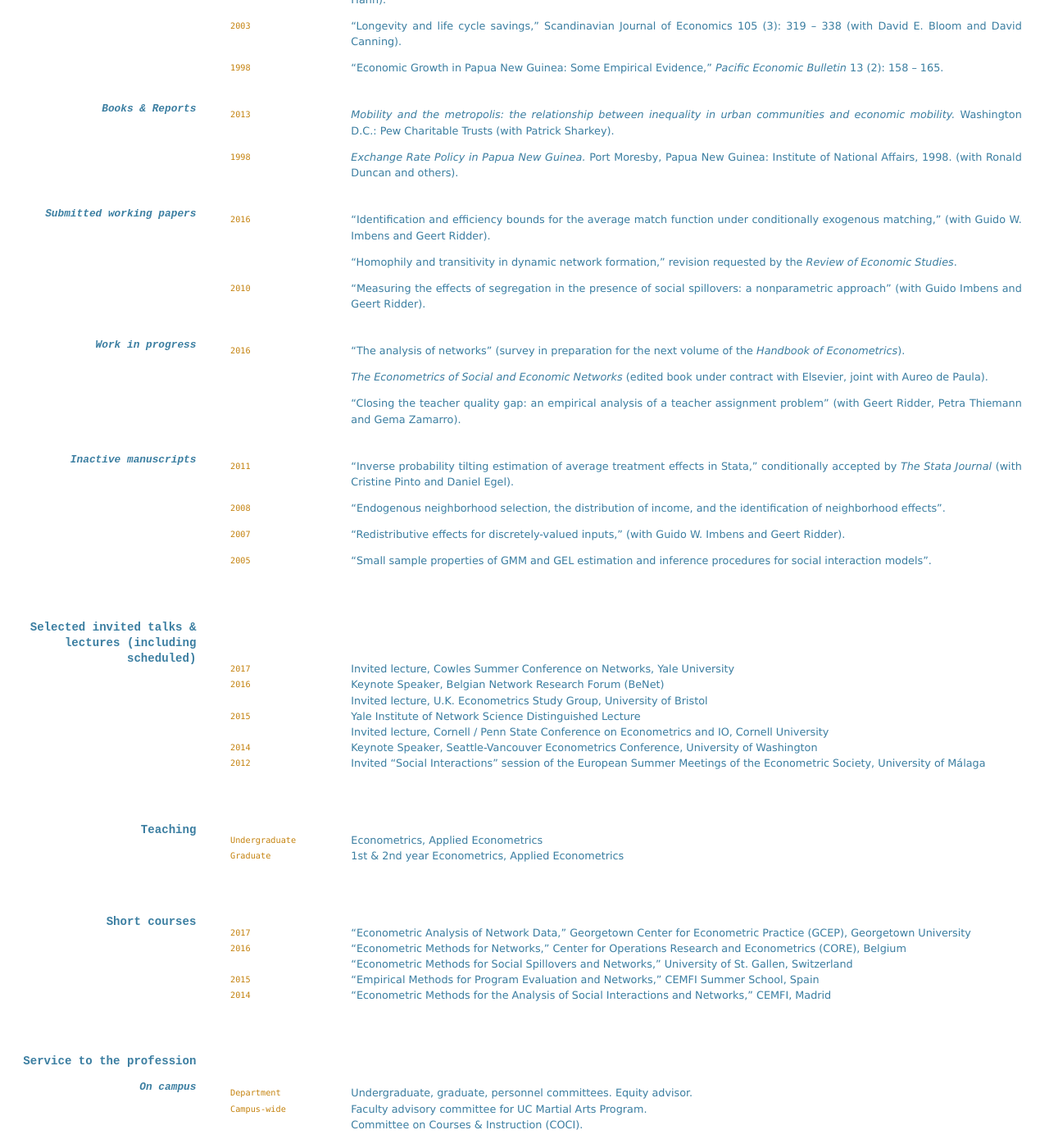
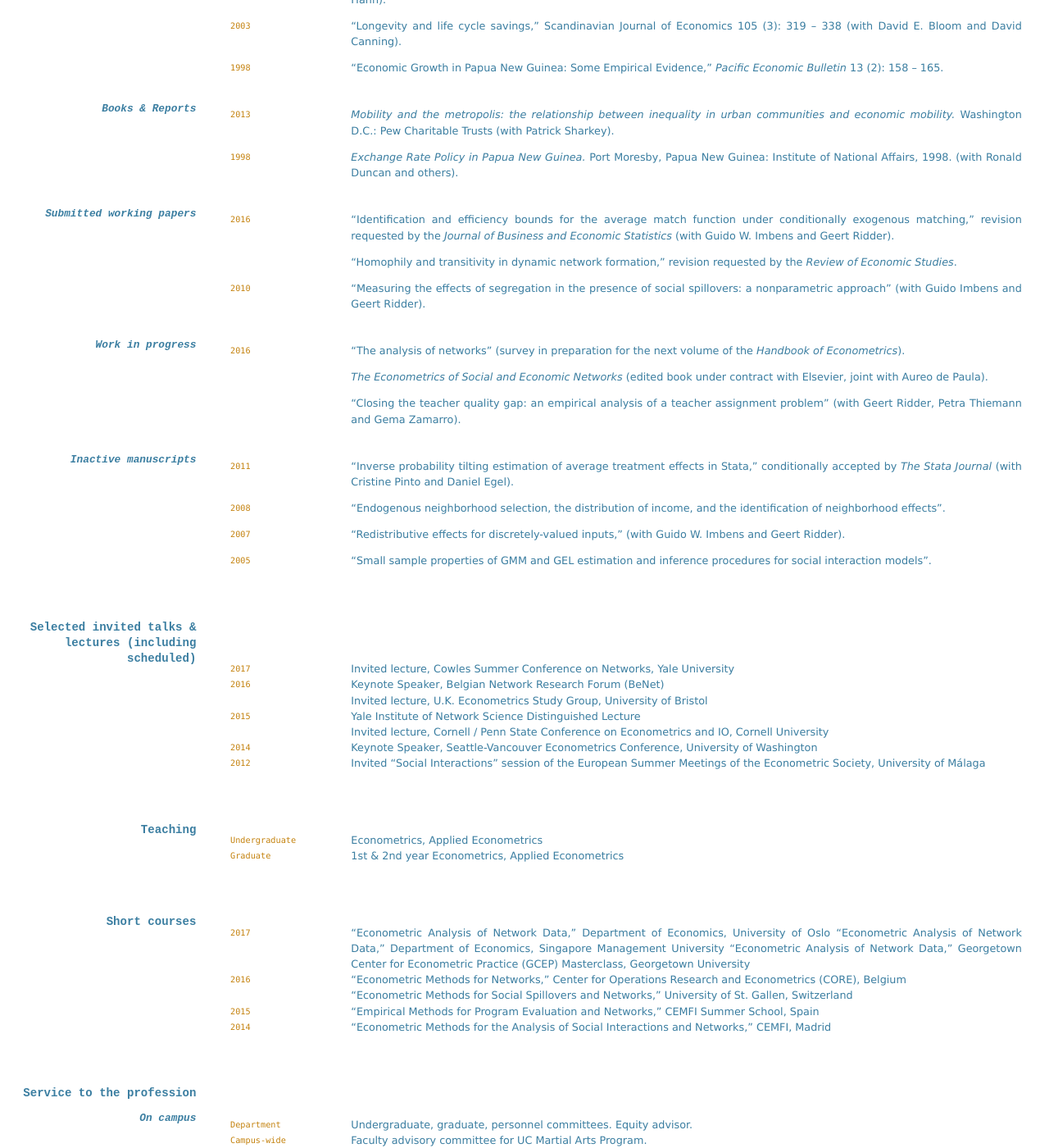
Before and after one commit to snowdj/econometrics-7, a Jekyll site: the page built from _pages/06_cv.md, in a window 1280 px wide and 1400 px high, scrolled down 1973 px. Shown: the whole window at 82% size. Built offline with Jekyll 4.4.1, drawn with Linux system fonts in a browser that asks for light colours; some of the changed text lies outside the part shown.

Commit message:
CV update

```diff
--- a/_pages/06_cv.md
+++ b/_pages/06_cv.md
@@ -97,7 +97,7 @@ Phi Beta Kappa
 `1998` _Exchange Rate Policy in Papua New Guinea._ Port Moresby, Papua New Guinea: Institute of National Affairs, 1998. (with Ronald Duncan and others).
 
 ### Submitted working papers
-`2016` "Identification and efficiency bounds for the average match function under conditionally exogenous matching,” (with Guido W. Imbens and Geert Ridder).
+`2016` "Identification and efficiency bounds for the average match function under conditionally exogenous matching,” revision requested by the _Journal of Business and Economic Statistics_ (with Guido W. Imbens and Geert Ridder).
 
 “Homophily and transitivity in dynamic network formation,” revision requested by the _Review of Economic Studies_.
 
@@ -135,7 +135,9 @@ Invited lecture, Cornell / Penn State Conference on Econometrics and IO, Cornell
 `Graduate` 1st & 2nd year Econometrics, Applied Econometrics
 
 ## Short courses
-`2017` “Econometric Analysis of Network Data,” Georgetown Center for Econometric Practice (GCEP), Georgetown University
+`2017` “Econometric Analysis of Network Data,” Department of Economics, University of Oslo
+“Econometric Analysis of Network Data,” Department of Economics, Singapore Management University
+“Econometric Analysis of Network Data,” Georgetown Center for Econometric Practice (GCEP) Masterclass, Georgetown University
 `2016` “Econometric Methods for Networks,” Center for Operations Research and Econometrics (CORE), Belgium
 “Econometric Methods for Social Spillovers and Networks,” University of St. Gallen, Switzerland
 `2015` “Empirical Methods for Program Evaluation and Networks,” CEMFI Summer School, Spain
```
Also changed, not shown: other parts of _pages/06_cv.md (+1 -1 lines), _pages/03_research.md (+2 -2 lines), _pages/04_teaching.md (+3 -0 lines), _pages/05_courses.md (+6 -0 lines), 7 other files.
